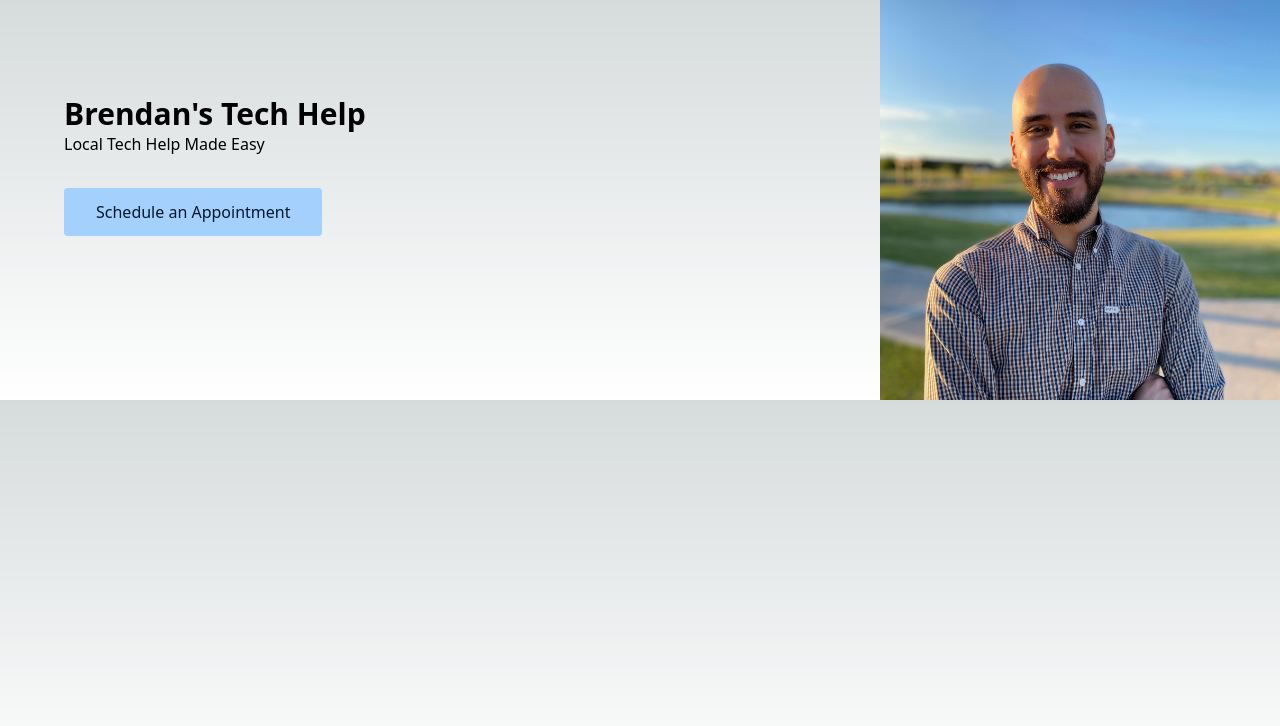
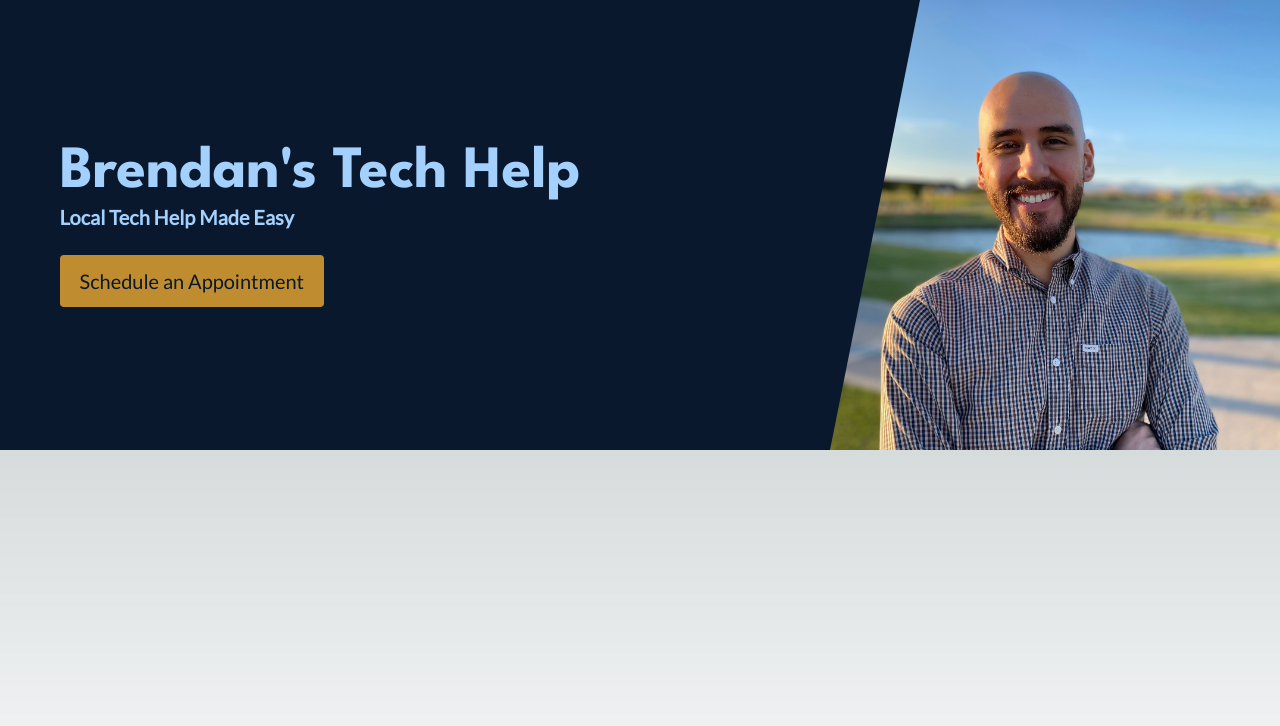
Before and after one commit to Brendan-Leal/tech-help, a Next.js app: page / in a window 1280 px wide. Shown: the top 726 px of the page. Built offline with nearby package versions, Linux system fonts and the light colour scheme.

Commit message:
style adjustments

```diff
--- a/src/pages/index.js
+++ b/src/pages/index.js
@@ -3,17 +3,17 @@ import heroImg from "../../public/hero.jpeg"
 
 export default function Home() {
   return (
-    <main className=''>
-      <section className='overflow-hidden sm:grid sm:grid-cols-2'>
-        <div className='p-8 md:p-12 lg:px-16 lg:py-24'>
-          <div className='mx-auto max-w-lg '>
-            <h1 className='text-2xl font-bold md:text-3xl'>Brendan's Tech Help</h1>
-            <p className=''>Local Tech Help Made Easy</p>
-            <div className='mt-4 md:mt-8'>
-              <a href='#' className='inline-block bg-lightBlue rounded text-dark-blue px-8 py-3 '>Schedule an Appointment</a>
-            </div>
+    <main className='bg-dark-blue text-lightBlue'>
+      <section className='overflow-hidden text-center sm:text-left sm:grid sm:grid-cols-2 sm:items-center sm:justify-items-center' >
+        <div className='p-10' >
+          <h1 className='font-spartan text-5xl font-bold sm:text-6xl'>Brendan&apos;s Tech Help</h1>
+          <p className='font-lato font-semibold text-xl'>Local Tech Help Made Easy</p>
+          <div className='mt-4 md:mt-6 font-lato text-lg'>
+            <a href='#' className='inline-block rounded text-dark-blue text-xl px-5 py-3 transition duration-200 hover:ease-in bg-deepOrange hover:scale-110'>Schedule an Appointment</a>
           </div>
         </div>
+
+        {/* Mobile Image */}
         <div className='h-72 w-full relative sm:hidden'>
           <Image
             src="/hero.jpeg"
@@ -23,16 +23,16 @@ export default function Home() {
           />
         </div>
 
+        {/* Tablet size and above Image */}
         <Image
           src="/hero.jpeg"
           alt="Brendan"
-          width={400}
-          height={400}
+          width={450}
+          height={450}
+          style={{ clipPath: 'polygon(20% 0, 100% 0%, 100% 100%, 0 100%)' }}
           className='hidden sm:block object-cover ml-auto'
         />
       </section>
-      <div>
-      </div>
     </main >
   )
 }
```
